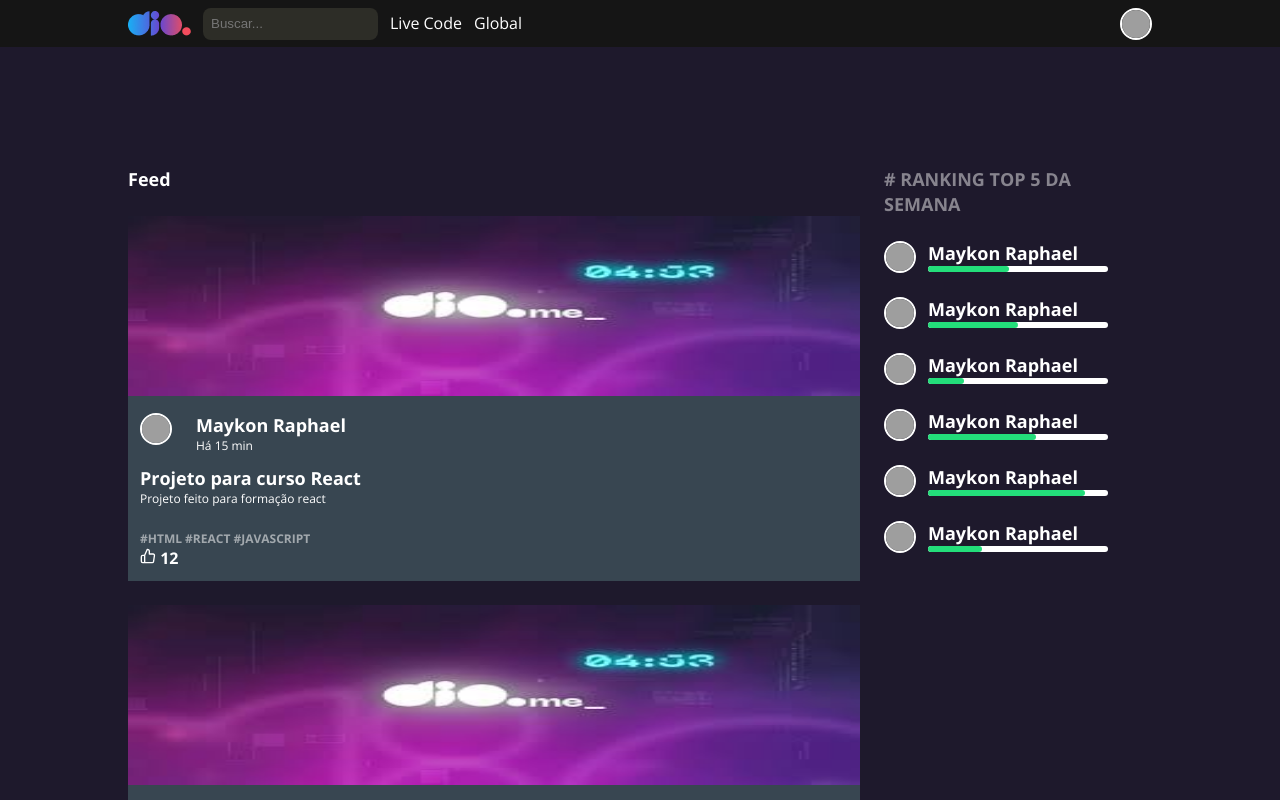
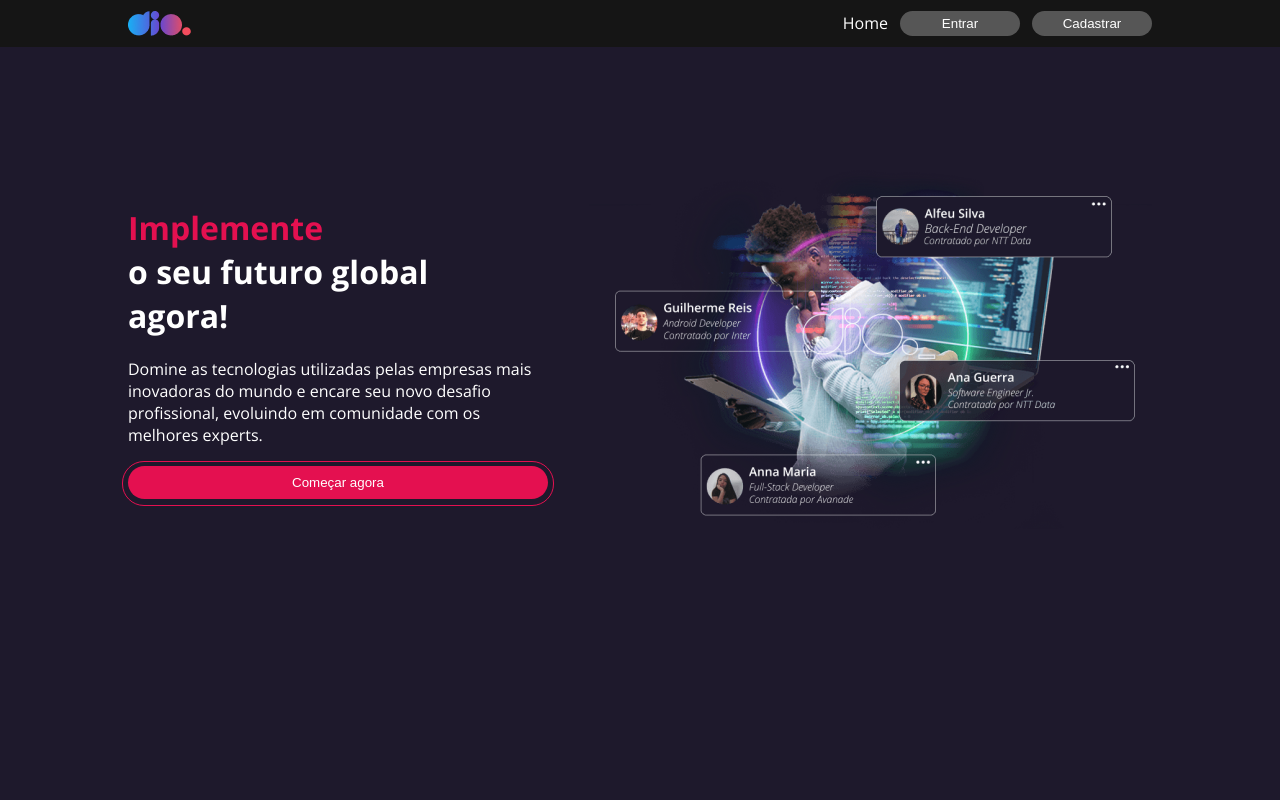
Before and after one commit to MaykonRaphael/dio-clone, a React (Create React App) app: page / in a window 1280 px wide. Shown: the top 800 px of the page. Built offline with nearby package versions, Linux system fonts and the light colour scheme; grey boxes are pictures that could not be loaded.

Commit message:
feat: add routes to the application

```diff
--- a/package.json
+++ b/package.json
@@ -9,6 +9,7 @@
     "react": "^18.2.0",
     "react-dom": "^18.2.0",
     "react-icons": "^4.9.0",
+    "react-router-dom": "^6.13.0",
     "react-scripts": "5.0.1",
     "styled-components": "^6.0.0-rc.3",
     "web-vitals": "^2.1.4"
--- a/src/App.js
+++ b/src/App.js
@@ -1,7 +1,29 @@
-import Feed from "./pages/Feed";
+import {
+  createBrowserRouter,
+  RouterProvider,
+} from "react-router-dom";
+
+import { Home } from "./pages/Home";
+import { Login } from "./pages/Login";
+import { Feed } from "./pages/Feed";
+
+const router = createBrowserRouter([
+  {
+    path: "/",
+    element: <Home />,
+  },
+  {
+    path: "/login",
+    element: <Login />,
+  },
+  {
+    path: '/feed',
+    element: <Feed />,
+  }
+]);
 
 export default function App() {
   return (
-    <Feed/>
+    <RouterProvider router={router}/>
   );
 }
--- a/src/components/Header/index.jsx
+++ b/src/components/Header/index.jsx
@@ -1,6 +1,9 @@
+import { useNavigate } from 'react-router-dom';
+
 import Button from '../Button';
 import {
   Container,
+  HomeLink,
   Input,
   Menu,
   MenuRight,
@@ -12,6 +15,9 @@ import {
 import logo from '../../assets/logo.png';
 
 export default function Header({authenticated}) {
+
+  const navigate = useNavigate();
+
   return (
     <Wrapper>
       <Container>
@@ -31,11 +37,11 @@ export default function Header({authenticated}) {
           {authenticated ? (
             <UserPicture src="https://avatars.githubusercontent.com/u/82620378?v=4"/>
           ) : (
-            <>
-              <MenuRight href='#'>Home</MenuRight>
-              <Button title='Entrar'/>
+            <MenuRight>
+              <HomeLink href='/'>Home</HomeLink>
+              <Button title='Entrar' onClick={()=> navigate('/login')} />
               <Button title='Cadastrar'/>
-            </>
+            </MenuRight>
           )}
         </Row>
       </Container>
--- a/src/components/Header/styles.js
+++ b/src/components/Header/styles.js
@@ -51,12 +51,20 @@ export const Menu = styled.a`
   margin-right: 12px;
 `
 
-export const MenuRight = styled.a`
+export const HomeLink = styled.a`
   font-style: normal;
-  font-size: 12px;
+  font-size: 16px;
   line-height: 25px;
   color: #FFF;
-  margin-right: 12px;
+
+  &:hover {
+    text-decoration: underline;
+  }
+`
+
+export const MenuRight = styled.div`
+  display: flex;
+  gap: 12px;
 `
 
 export const UserPicture = styled.img`
--- a/src/pages/Feed/index.jsx
+++ b/src/pages/Feed/index.jsx
@@ -8,7 +8,7 @@ import {
 } from "./styles";
 import UserInfo from "../../components/UserInfo";
 
-export default function Feed() {
+export function Feed() {
   return (
     <div>
       <Header authenticated/>
--- a/src/pages/Home/index.jsx
+++ b/src/pages/Home/index.jsx
@@ -1,3 +1,4 @@
+import { useNavigate } from "react-router-dom";
 import Button from "../../components/Button";
 import Header from "../../components/Header";
 
@@ -10,7 +11,10 @@ import {
 
 import banner from '../../assets/banner.png';
 
-export default function Home() {
+export function Home() {
+
+  const navigate = useNavigate();
+
   return (
     <div>
       <Header/>
@@ -26,7 +30,7 @@ export default function Home() {
             Domine as tecnologias utilizadas pelas empresas mais inovadoras do mundo e encare seu novo
             desafio profissional, evoluindo em comunidade com os melhores experts.
           </TitleContent>
-          <Button title='Começar agora' variant="secondary" />
+          <Button title='Começar agora' variant="secondary" onClick={()=> navigate('/login')} />
         </div>
         <div>
           <img src={banner} alt="Banner" />
--- a/src/pages/Login/index.jsx
+++ b/src/pages/Login/index.jsx
@@ -1,4 +1,5 @@
-import { MdEmail, MdLock } from 'react-icons/md'
+import { useNavigate } from 'react-router-dom';
+import { MdEmail, MdLock } from 'react-icons/md';
 import Header from "../../components/Header";
 import Button from "../../components/Button";
 import Input from "../../components/Input";
@@ -16,7 +17,10 @@ import {
 } from "./styles";
 
 
-export default function Login() {
+export function Login() {
+
+  const navigate = useNavigate();
+
   return (
     <div>
       <Header/>
@@ -34,7 +38,7 @@ export default function Login() {
             <form>
               <Input placeholder="E-mail" icon={<MdEmail/>} />
               <Input placeholder="Senha" type="password" icon={<MdLock/>} />
-              <Button title="Entrar" variant="secondary" />
+              <Button title="Entrar" variant="secondary" onClick={()=> navigate('/feed')} />
             </form>
             <Row>
               <ForgotText>Esqueci minha senha</ForgotText>
```
Also changed, not shown: 1 other file (tests, documents, lock files or other folders).
